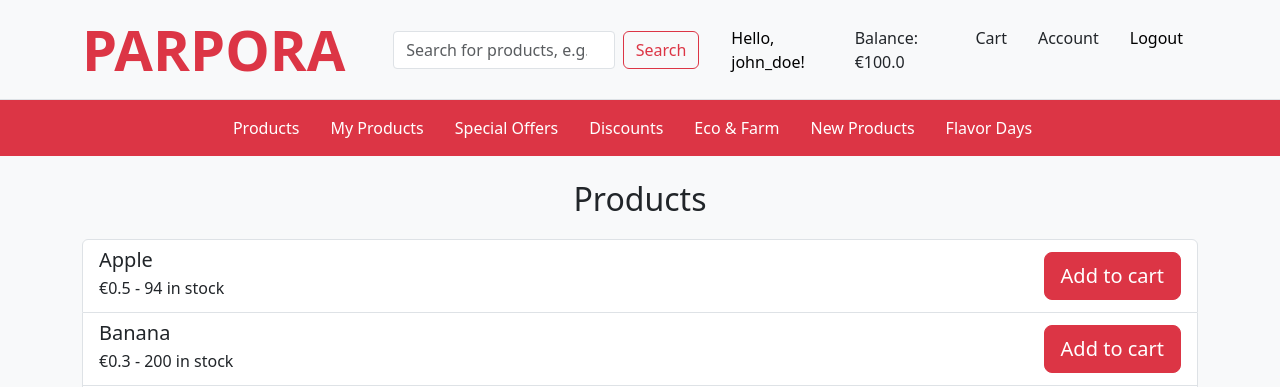
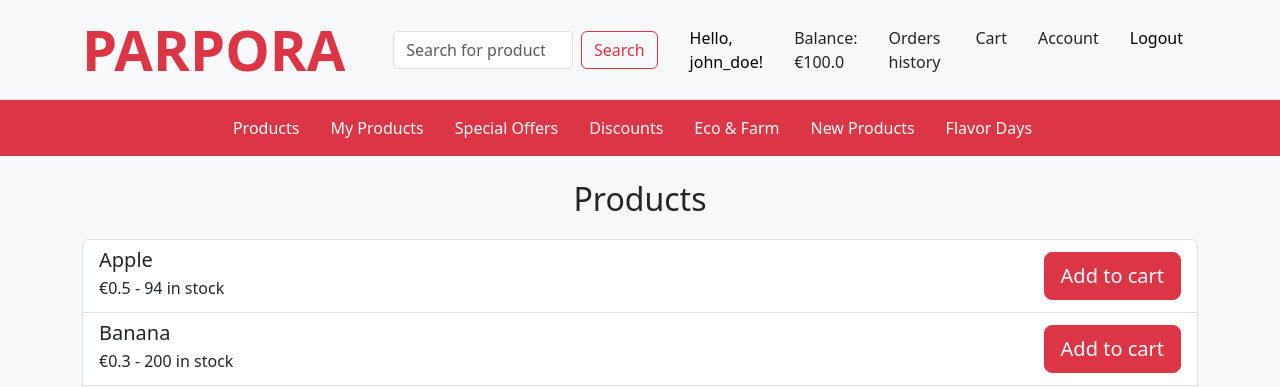
Before and after one commit to kayuserpus/Tarpinis_2, a Flask app: page /user/shop in a window 1280 px wide. Shown: the top 387 px of the page. Run offline with Flask 3, Linux system fonts and the light colour scheme; a user stored in the database is signed in; parts of the project's set-up code (start-up, migrations or seed data) failed here and were passed over.

Commit message:
Minor header update

```diff
--- a/routes/user.py
+++ b/routes/user.py
@@ -87,8 +87,8 @@ def account():
     return render_template('users/account.html', user = current_user)
 
 
-@user_bp.route('/order_history', methods=['GET', 'POST'])
+@user_bp.route('/orders_history', methods=['GET', 'POST'])
 @login_required
 def order_history():
     data = Order.query.filter_by(user_id=current_user.user_id).all()
-    return render_template('users/order_history.html', arr = data)
+    return render_template('users/orders_history.html', arr = data)
--- a/templates/shared/header.html
+++ b/templates/shared/header.html
@@ -15,6 +15,9 @@
                     </li>
                     <li class="nav-item ms-3">
                         <a class="nav-link text-dark" href="{{ url_for('user.balance') }}">Balance: €{{ current_user.balance }}</a>
+                    </li>
+                    <li class="nav-item ms-3">
+                        <a class="nav-link text-dark" href="{{ url_for('user.order_history') }}">Orders history</a>
                     </li>
                     <li class="nav-item ms-3">
                         <a class="nav-link text-dark" href="{{ url_for('user.cart') }}">Cart</a>
```
